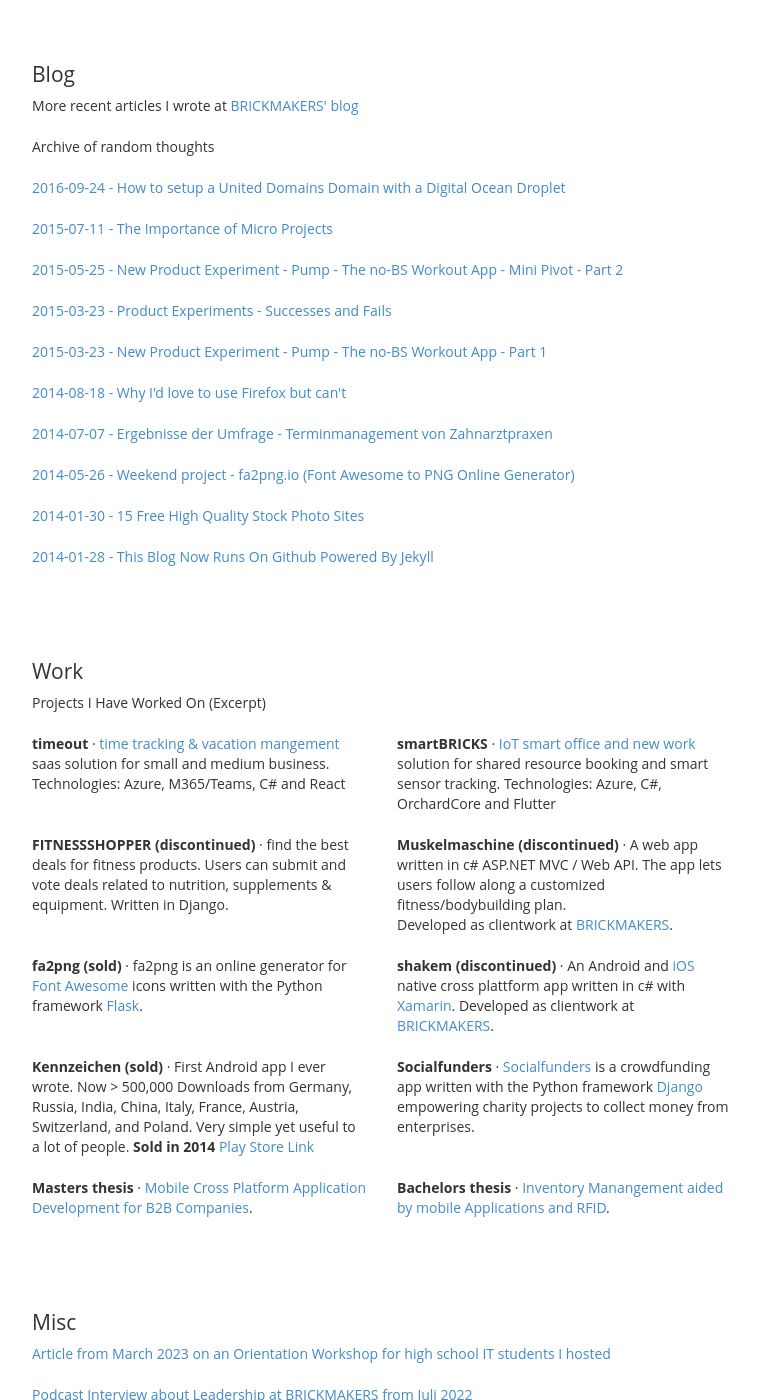
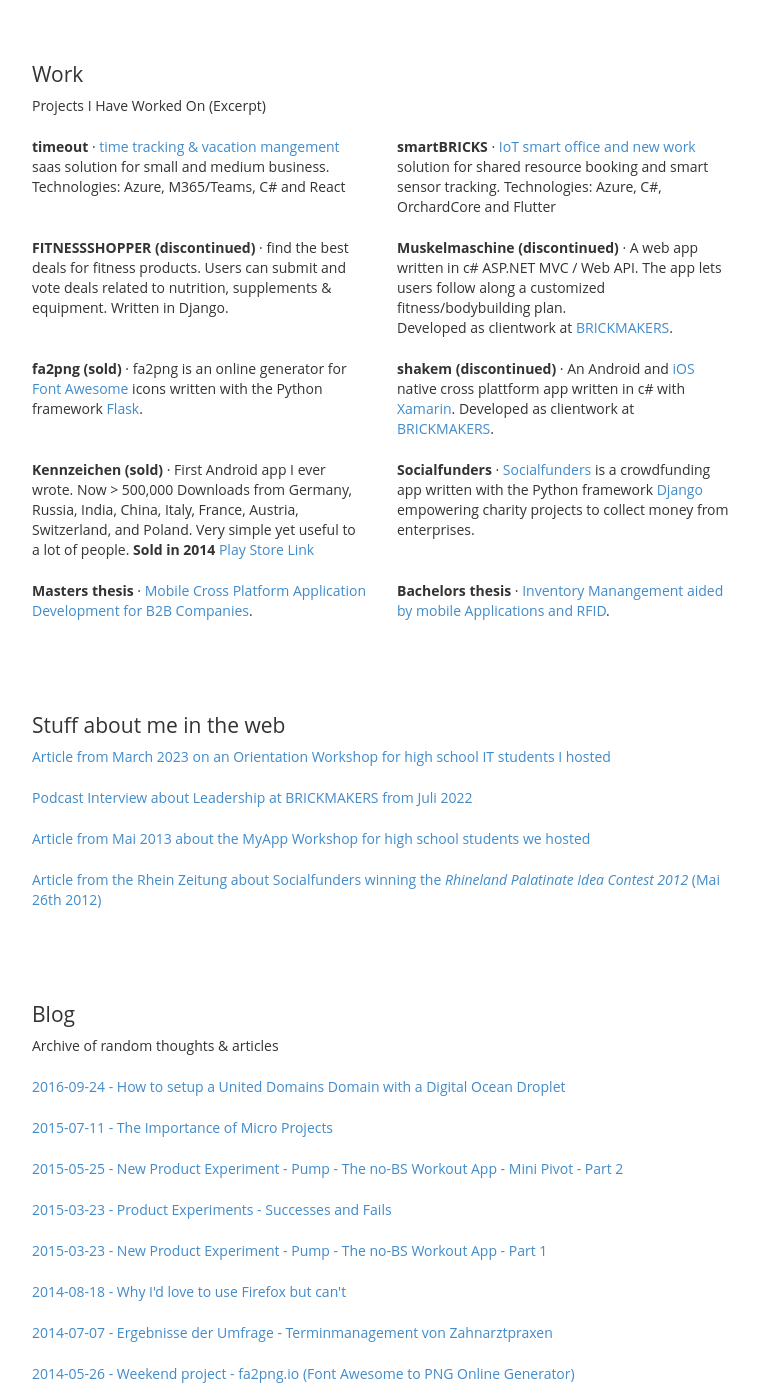
Before and after one commit to jnkwrych/jnkwrych.github.io, a Jekyll site: the page built from index.html, in a window 1280 px wide and 1400 px high, scrolled down 265 px. Shown: the whole window, without its empty margins (258-1017 px from the left). Built offline with Jekyll 4.4.1, drawn with Linux system fonts in a browser that asks for light colours; some of the changed text lies outside the part shown.

Commit message:
Rearranged index.html

```diff
--- a/index.html
+++ b/index.html
@@ -1,27 +1,6 @@
 ---
 layout: default
 ---
-
-<article>
-    <h2>Blog</h2>
-
-    <p>
-        More recent articles I wrote at <a href="https://blog.brickmakers.de/author/jannik-weyrich">BRICKMAKERS' blog</a>
-    </p>
-
-    <p>Archive of random thoughts</p>
-
-    {% for post in site.posts limit: 10 %}
-        <p>
-            <a href="{{ post.url }}">
-                <time datetime="{{ post.date | date_to_xmlschema }}">{{ post.date | date: '%Y-%m-%d' }}</time>
-                - {{ post.title }}
-            </a>
-        </p>
-    {% endfor %}
-
-</article>
-
 
 <article>
     <h2>Work</h2>
@@ -88,7 +67,7 @@
 </article>
 
 <article>
-    <h2>Misc</h2>
+    <h2>Stuff about me in the web</h2>
     <p>
         <a href="https://www.hilda-gymnasium.org/aktuelles-detailansicht/einblicke-in-die-it-berufswelt"
            target="_blank">Article from March 2023 on an Orientation Workshop for high school IT students I hosted</a></p>
@@ -106,25 +85,37 @@
 
 
 <article>
-    <h2 id="tech-i-use">What i use</h2>
+    <h2>Blog</h2>
+
+    <p>Archive of random thoughts & articles</p>
+
+    {% for post in site.posts limit: 10 %}
+        <p>
+            <a href="{{ post.url }}">
+                <time datetime="{{ post.date | date_to_xmlschema }}">{{ post.date | date: '%Y-%m-%d' }}</time>
+                - {{ post.title }}
+            </a>
+        </p>
+    {% endfor %}
+
+    <p>
+        Articles I wrote at <a href="https://blog.brickmakers.de/author/jannik-weyrich">BRICKMAKERS' blog</a>
+    </p>
+
+</article>
+
+<article>
+    <h2 id="tech-i-use">Work related tech I use regularly</h2>
 
     <h3>Hardware</h3>
-
-    <p>Macbook Pro M1 15", Google Pixel 7, Mercedes EQB (7 seats)</p>
+    <p>Macbook Pro M1 15", Google Pixel 7</p>
 
     <h3>Most used Software these days</h3>
-
     <p>Microsft Teams, MS Office, ChatGPT, Firefox, Hubspot, PowerBI, Visual Studio Code</p>
 
     <h3>Cloud Services</h3>
-
     <p>Github, MS O365/Azure</p>
 
-    <h3>Favourite websites</h3>
-
-    <p><a href="http://news.ycombinator.com" target="_blank">Hacker News</a>, <a
-            href="http://www.zeit.de" target="_blank">Zeit.de</a>, <a
-            href="http://www.youtube.com" target="_blank">Youtube</a></p>
 </article>
 
 <article>
```
Also changed, not shown: other parts of index.html (+1 -1 lines).
